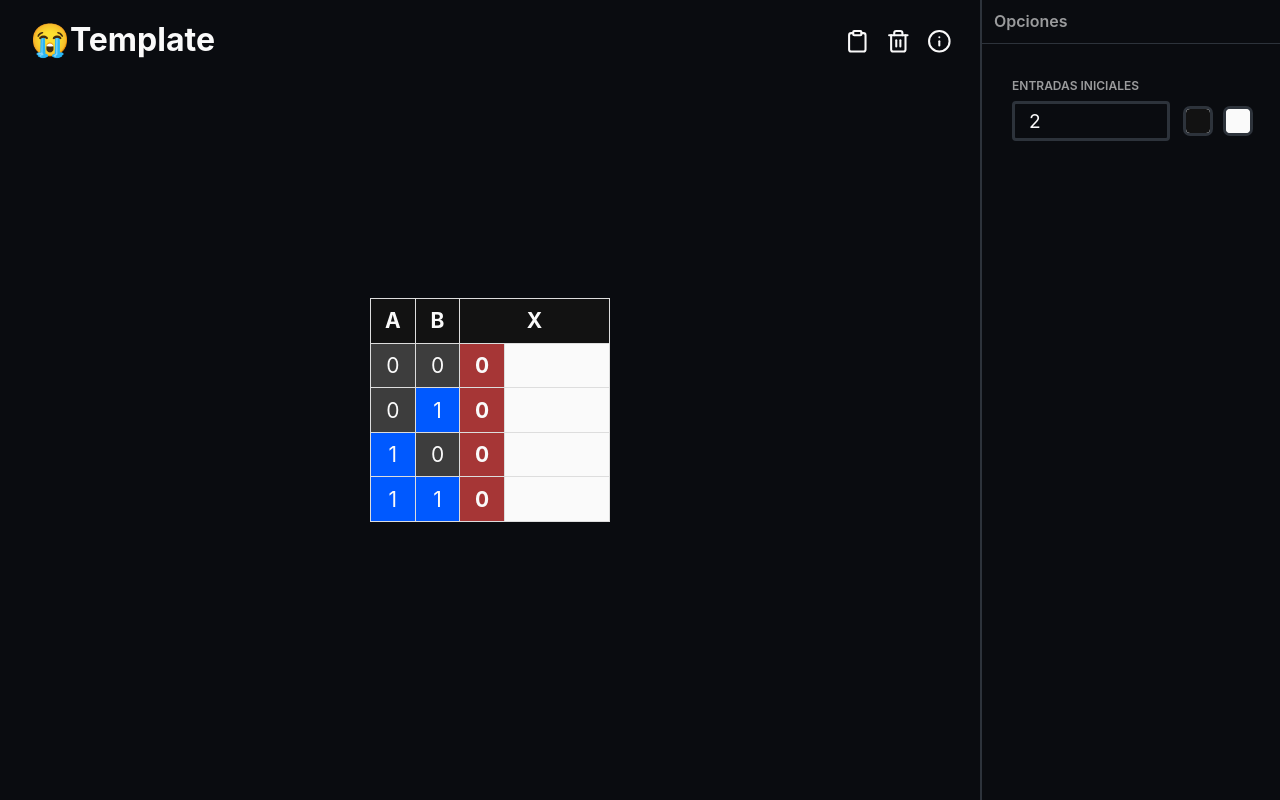
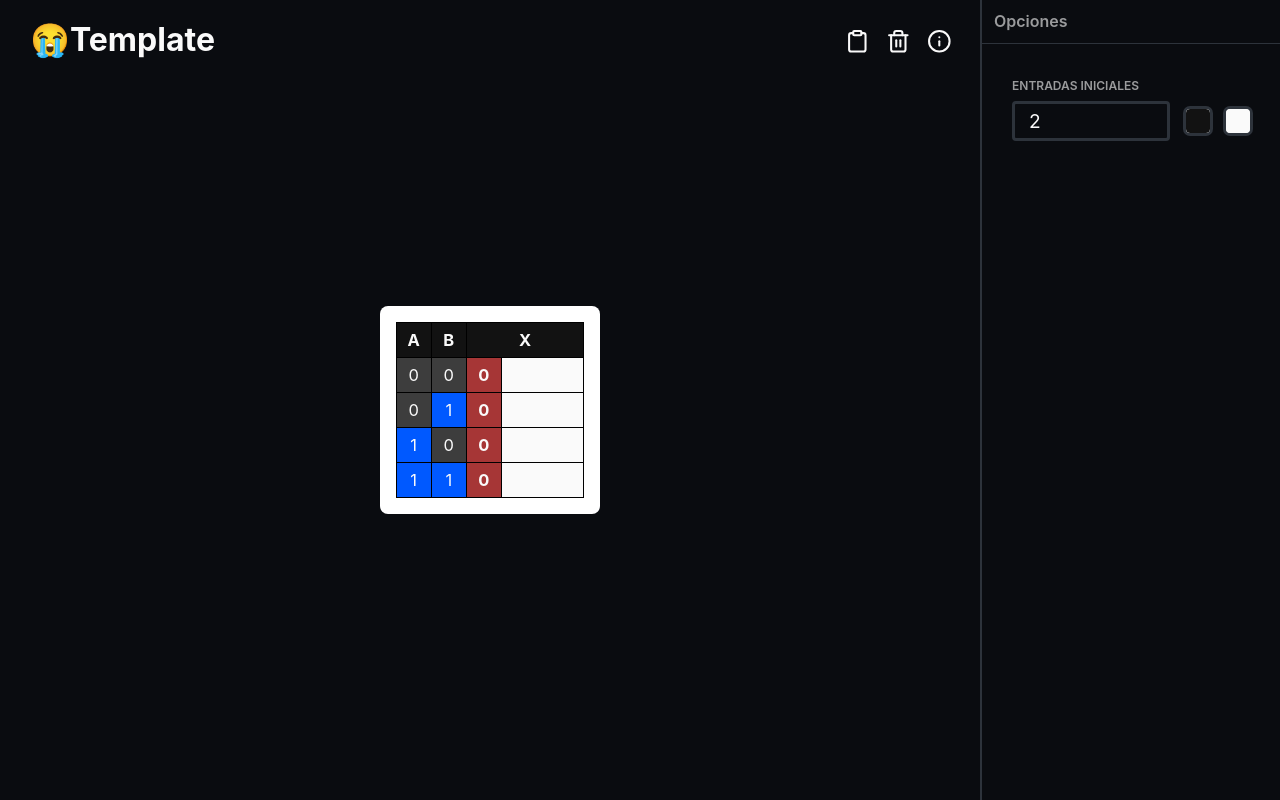
Before and after one commit to munozrc/truth-table-template, a React (Vite) app: page / in a window 1280 px wide. Built offline with nearby package versions, Linux system fonts and the light colour scheme.

Commit message:
new styles and fix copy table with margin

```diff
--- a/src/components/Table/styles.module.css
+++ b/src/components/Table/styles.module.css
@@ -2,12 +2,10 @@
   min-width: max-content;
   border-collapse: collapse;
   background-color: #fafafa;
-  margin: 30px 60px;
-  font-size: 28px;
 }
 
 .th, .td, .td__expression {
-  border: 1px solid #ddd;
+  border: 1px solid rgb(0, 0, 0);
   width: 2.125em;
   height: 2.125em;
   text-align: center;
--- a/src/views/Dashboard/PanelResult/index.tsx
+++ b/src/views/Dashboard/PanelResult/index.tsx
@@ -19,6 +19,7 @@ const PanelResult: FC<Props> = ({ refTable }) => {
   return (
     <section className={styles.wrapper}>
       <div className={styles.wrapper__table}>
+        <div className={styles.wrapper_inset}>
           <Table
             ref={refTable}
             stylesEntries={stylesEntries}
@@ -29,6 +30,7 @@ const PanelResult: FC<Props> = ({ refTable }) => {
             tableData={tableData}
           />
         </div>
+      </div>
     </section>
   )
 }
--- a/src/views/Dashboard/PanelResult/styles.module.css
+++ b/src/views/Dashboard/PanelResult/styles.module.css
@@ -9,4 +9,13 @@
   justify-content: center;
   min-height: calc(100% - 60px);
   min-width: max-content;
+  font-size: 22px;
 }
+
+.wrapper_inset {
+  display: flex;
+  padding: 16px;
+  margin: 14px;
+  background-color: #fff;
+  border-radius: 8px;
+}
```
Lines whose indentation alone changed are shown as unchanged.
